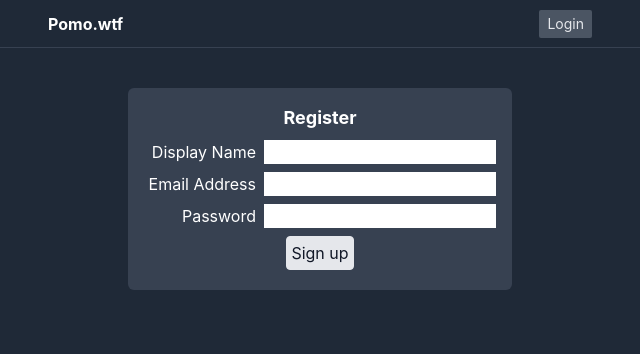
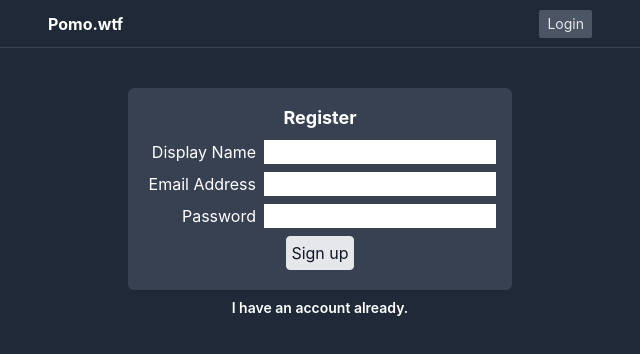
Before and after one commit to joeyiny/Pomodoro, a React (Create React App) app: page /register in a window 1280 px wide. Shown: the top 354 px of the page, without its empty margins (320-960 px from the left). Built offline with nearby package versions, Linux system fonts and the light colour scheme; no server answers.

Commit message:
Add login <-> register link, and redirect to login after register

```diff
--- a/src/context/AuthContext.tsx
+++ b/src/context/AuthContext.tsx
@@ -51,6 +51,8 @@ export const AuthProvider = ({ children }: { children: any }) => {
     })
       .then((res) => res.json())
       .then((data) => {
+        setIsFetching(false);
+
         if (data.message === "Success") {
           localStorage.setItem("token", data.token);
           setIsLoggedIn(true);
@@ -58,7 +60,6 @@ export const AuthProvider = ({ children }: { children: any }) => {
         } else {
           setErrorMessage(data.message);
         }
-        setIsFetching(false);
       })
       .catch((e) => setErrorMessage(e));
   };
@@ -86,12 +87,13 @@ export const AuthProvider = ({ children }: { children: any }) => {
     })
       .then((res) => res.json())
       .then((data) => {
-        console.log(data);
+        setIsFetching(false);
+
         if (data.message === "Success") {
+          return "success";
         } else {
           setErrorMessage(data.message);
         }
-        setIsFetching(false);
       });
   };
 
--- a/src/screens/Login.tsx
+++ b/src/screens/Login.tsx
@@ -1,5 +1,5 @@
 import { SyntheticEvent, useContext, useState } from "react";
-import { useLocation, useNavigate } from "react-router-dom";
+import { Link, useLocation, useNavigate } from "react-router-dom";
 import { AuthContext } from "../context/AuthContext";
 
 const Login = () => {
@@ -66,6 +66,11 @@ const Login = () => {
         </form>
         <p className=" text-red-500">{errorMessage}</p>
       </div>
+      <p className=" text-sm">
+        <Link to="/register" className="font-semibold">
+          Create account.
+        </Link>{" "}
+      </p>
     </div>
   );
 };
--- a/src/screens/Register.tsx
+++ b/src/screens/Register.tsx
@@ -1,5 +1,5 @@
 import React, { SyntheticEvent, useContext, useState } from "react";
-import { useNavigate } from "react-router-dom";
+import { Link, useNavigate } from "react-router-dom";
 import { AuthContext } from "../context/AuthContext";
 
 const Register = () => {
@@ -26,9 +26,10 @@ const Register = () => {
         window.alert(error);
       })
       .then((data: any) => {
-        if (data.message === "Success") {
+        console.log(data);
+        if (data === "success") {
           setForm({ displayName: "", email: "", password: "" });
-          navigate("/", { replace: true });
+          navigate("/login", { replace: true });
         }
       });
   };
@@ -81,6 +82,11 @@ const Register = () => {
         </form>
         <p className=" text-red-500">{errorMessage}</p>
       </div>
+      <p className=" text-sm">
+        <Link to="/login" className="font-semibold">
+          I have an account already.
+        </Link>{" "}
+      </p>
     </div>
   );
 };
```
